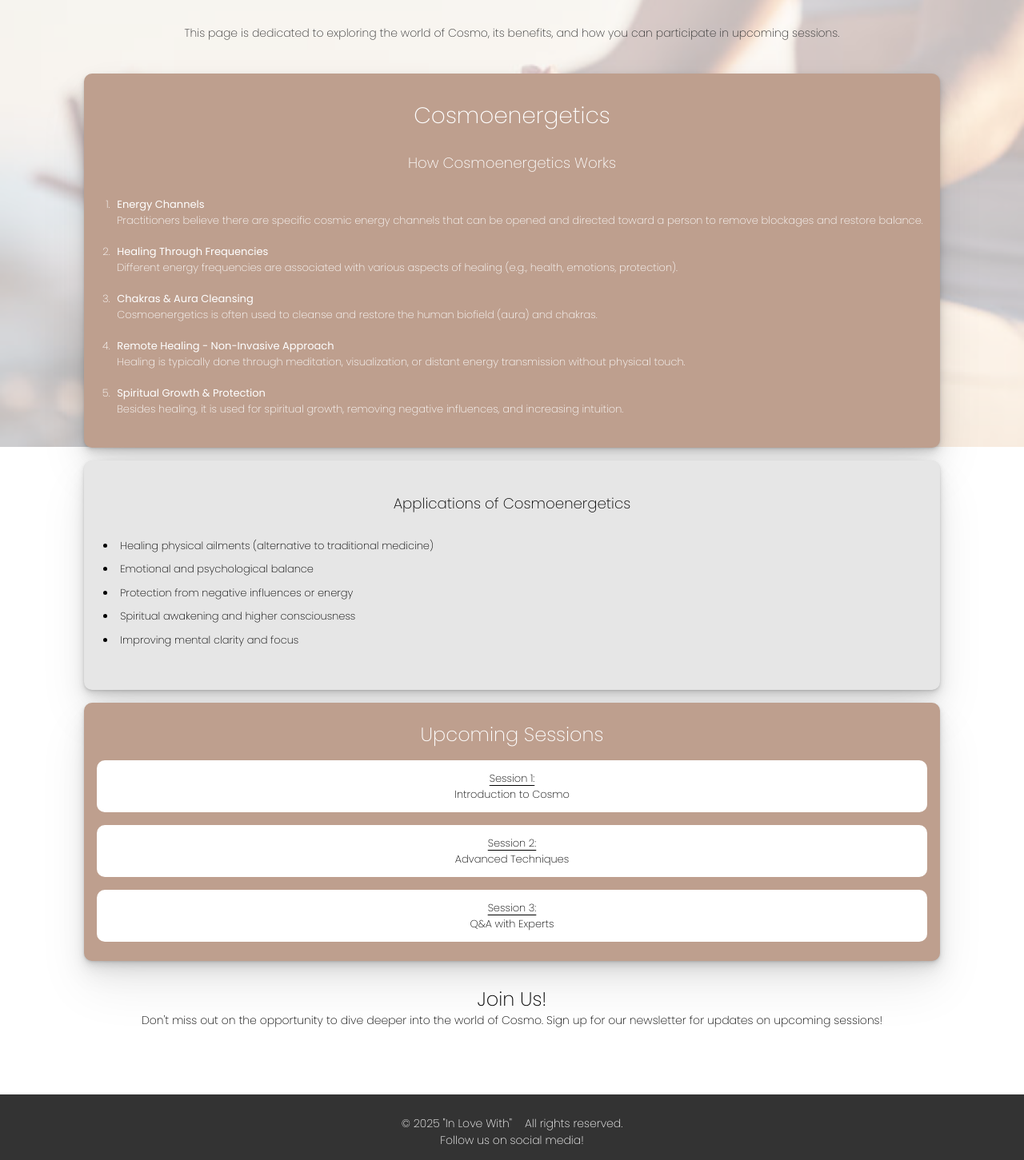
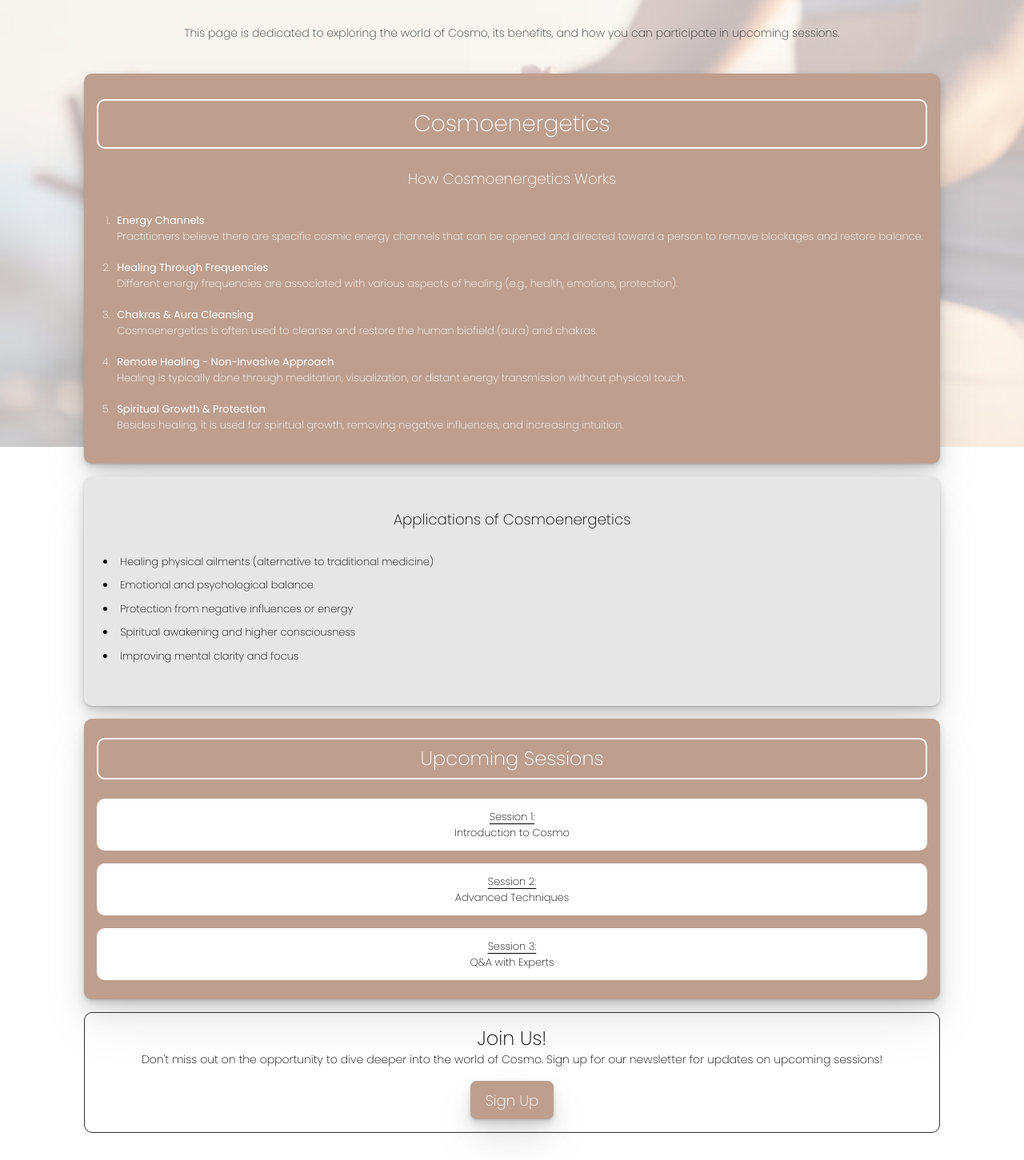
Before and after one commit to Marconion/in-love-with-next-js, a Next.js app: page /cosmo in a window 1280 px wide. Shown: the part 260-1711 px from the top of the page at 80% size. Built offline with nearby package versions, Linux system fonts and the light colour scheme.

Commit message:
Enhance NavBar opacity, update WhiteBlock component with customizable styles, and integrate new components in Cosmo page

```diff
--- a/src/app/components/NavBar.css
+++ b/src/app/components/NavBar.css
@@ -5,6 +5,7 @@
   padding: 0.5rem 2rem;
   background-color: #333;
   color: #fff;
+  opacity: 0.97;
 }
 
 .circle {
--- a/src/app/components/TransparentBlock.jsx
+++ b/src/app/components/TransparentBlock.jsx
@@ -8,6 +8,8 @@ const TransparentBlock = ({ children }) => {
         color: "black",
         padding: "1rem",
         borderRadius: "10px",
+        borderColor: "#333",
+        borderWidth: "1px",
         margin: "1rem 1rem",
       }}>
       {children}
--- a/src/app/components/WhiteBlock.jsx
+++ b/src/app/components/WhiteBlock.jsx
@@ -1,14 +1,23 @@
 import React from "react";
 
-const WhiteBlock = ({ children }) => {
+const WhiteBlock = ({
+  children,
+  borderSize,
+  borderRadius,
+  color,
+  bg_color,
+  borderHor,
+}) => {
   return (
     <div
       style={{
-        backgroundColor: "#fff",
-        color: "black",
+        backgroundColor: bg_color || "#fff",
+        color: color || "black",
         padding: "0.5rem",
-        borderRadius: "10px",
-        // margin: "1rem 1rem",
+        borderRadius: borderRadius || "0px", // Use the borderRadius prop
+        border: borderSize ? `${borderSize}px solid white` : "none", // Re-enable the border prop
+        borderTop: borderHor ? `${borderSize}px solid white` : "none",
+        borderBottom: borderHor ? `${borderSize}px solid white` : "none",
       }}>
       {children}
     </div>
--- a/src/app/cosmo/page.js
+++ b/src/app/cosmo/page.js
@@ -9,6 +9,8 @@ import MochaBack from "../components/MochaBack";
 import GreyBack from "../components/GreyBack";
 import TransparentBlock from "../components/TransparentBlock";
 import WhiteBlock from "../components/WhiteBlock";
+import { Circle } from "../components/Circle";
+import { CustomButton } from "../components/CustomButton";
 
 const Cosmo = () => {
   return (
@@ -46,7 +48,14 @@ const Cosmo = () => {
             <FadeInSection>
               <MochaBack>
                 <div className="pt-4 pb-2">
-                  <h2>Cosmoenergetics</h2>
+                  <WhiteBlock
+                    borderSize={2}
+                    borderRadius={10}
+                    color={"#fff"}
+                    bg_color={"transparent"}
+                    borderHor={true}>
+                    <h2>Cosmoenergetics</h2>
+                  </WhiteBlock>
                   <h3 className="pb-6 pt-6">How Cosmoenergetics Works</h3>
                   <ol type="1" className="text-left">
                     <li>
@@ -120,9 +129,16 @@ const Cosmo = () => {
             <FadeInSection>
               <MochaBack>
                 <div className="py-2">
-                  <h2 className="text-2xl pb-4">Upcoming Sessions</h2>
-                  <ul className="grid grid-cols-1 gap-4">
-                    <WhiteBlock>
+                  <WhiteBlock
+                    borderSize={2}
+                    borderRadius={10}
+                    color={"#fff"}
+                    bg_color={"transparent"}
+                    borderHor={true}>
+                    <h2 className="text-2xl">Upcoming Sessions</h2>
+                  </WhiteBlock>
+                  <ul className="grid grid-cols-1 gap-4 mt-6">
+                    <WhiteBlock borderRadius={10}>
                       <li>
                         <p className="text-md underline underline-offset-4">
                           Session 1:{" "}
@@ -130,7 +146,7 @@ const Cosmo = () => {
                         <p>Introduction to Cosmo</p>
                       </li>
                     </WhiteBlock>
-                    <WhiteBlock>
+                    <WhiteBlock borderRadius={10}>
                       <li>
                         <p className="text-md underline underline-offset-4">
                           Session 2:{" "}
@@ -138,7 +154,7 @@ const Cosmo = () => {
                         <p>Advanced Techniques</p>
                       </li>
                     </WhiteBlock>
-                    <WhiteBlock>
+                    <WhiteBlock borderRadius={10}>
                       <li>
                         <p className="text-md underline underline-offset-4">
                           Session 3:{" "}
@@ -158,6 +174,9 @@ const Cosmo = () => {
                   world of Cosmo. Sign up for our newsletter for updates on
                   upcoming sessions!
                 </p>
+                <div className="mt-4">
+                  <CustomButton label={"Sign Up"} />
+                </div>
               </TransparentBlock>
             </FadeInSection>
           </div>
```
